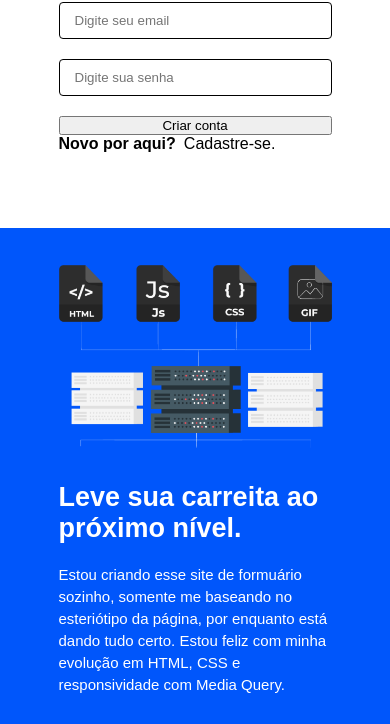
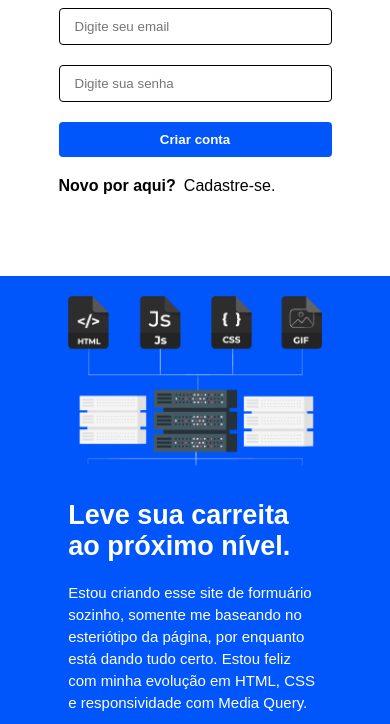
Before and after one commit to GuiCoder-Dev/Cadastro---2-SP, a plain HTML site: page index.html in a window 390 px wide. Shown: the part 120-844 px from the top of the page. Drawn offline with Linux system fonts and the light colour scheme; files whose address does not match are found by name.

Commit message:
Update style.css

```diff
--- a/style.css
+++ b/style.css
@@ -13,7 +13,6 @@
 
 body{
     font-family: 'Arial', Helvetica, sans-serif;
-
 }
 
 .container{
@@ -82,7 +81,7 @@ input[type = "checkbox"]{
     height: 17px;
 }
 
-form button{
+input[type = "submit"]{
     padding: 10px 0;
     background-color: var(--azul);
     border: none;
@@ -125,6 +124,7 @@ form button{
     user-select: none;
 }
 
+
 form .checkbox{
     display: flex;
     align-items: center;
@@ -133,6 +133,7 @@ form .checkbox{
 form .checkbox label{
     font-size: 14px;
 }
+
 
 @media (max-width: 1260px) {
     .emvolta{
@@ -162,7 +163,7 @@ form .checkbox label{
     }
 
     .left{
-        height: 70%;
+        height: 100%;
     }
 
     .emvolta{
@@ -174,7 +175,7 @@ form .checkbox label{
     }
 
     .emvolta2{
-        width: 70%;
+        width: 65%;
     }
 
     .emvolta2 img{
```
